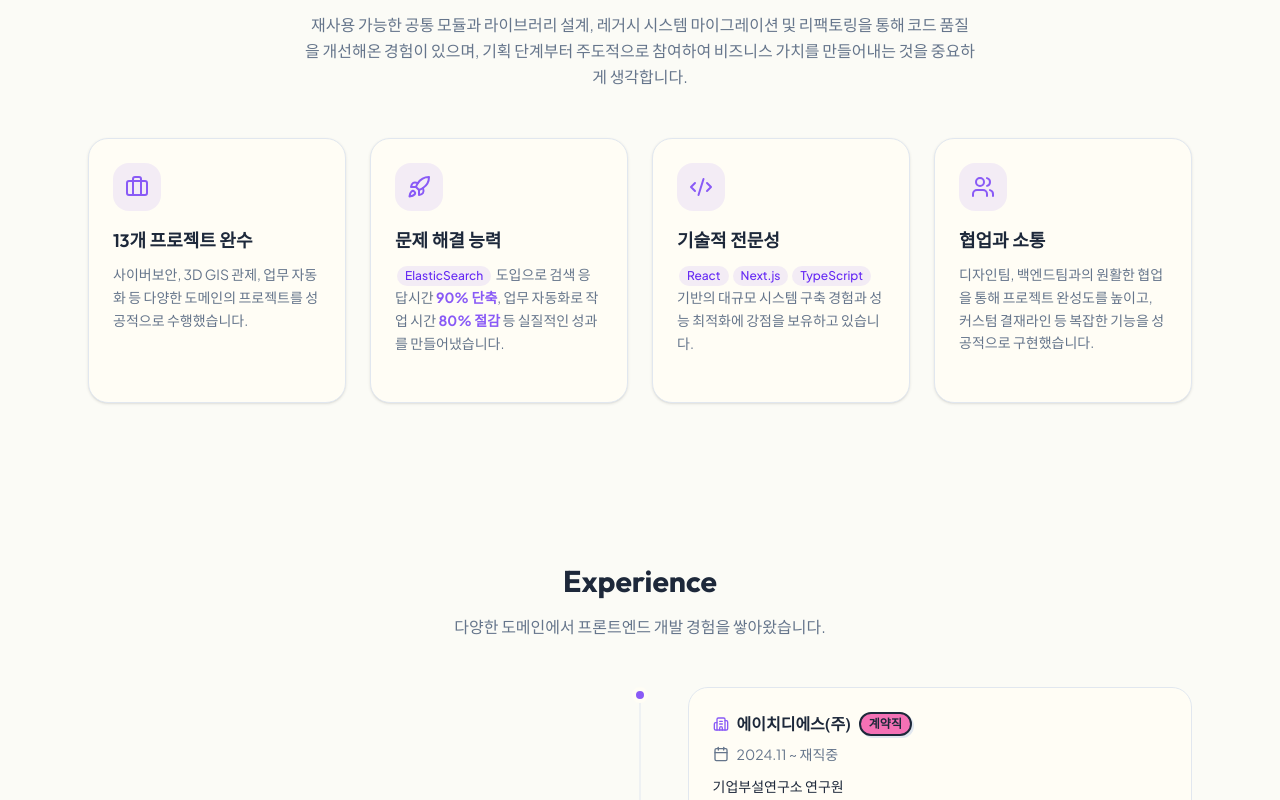
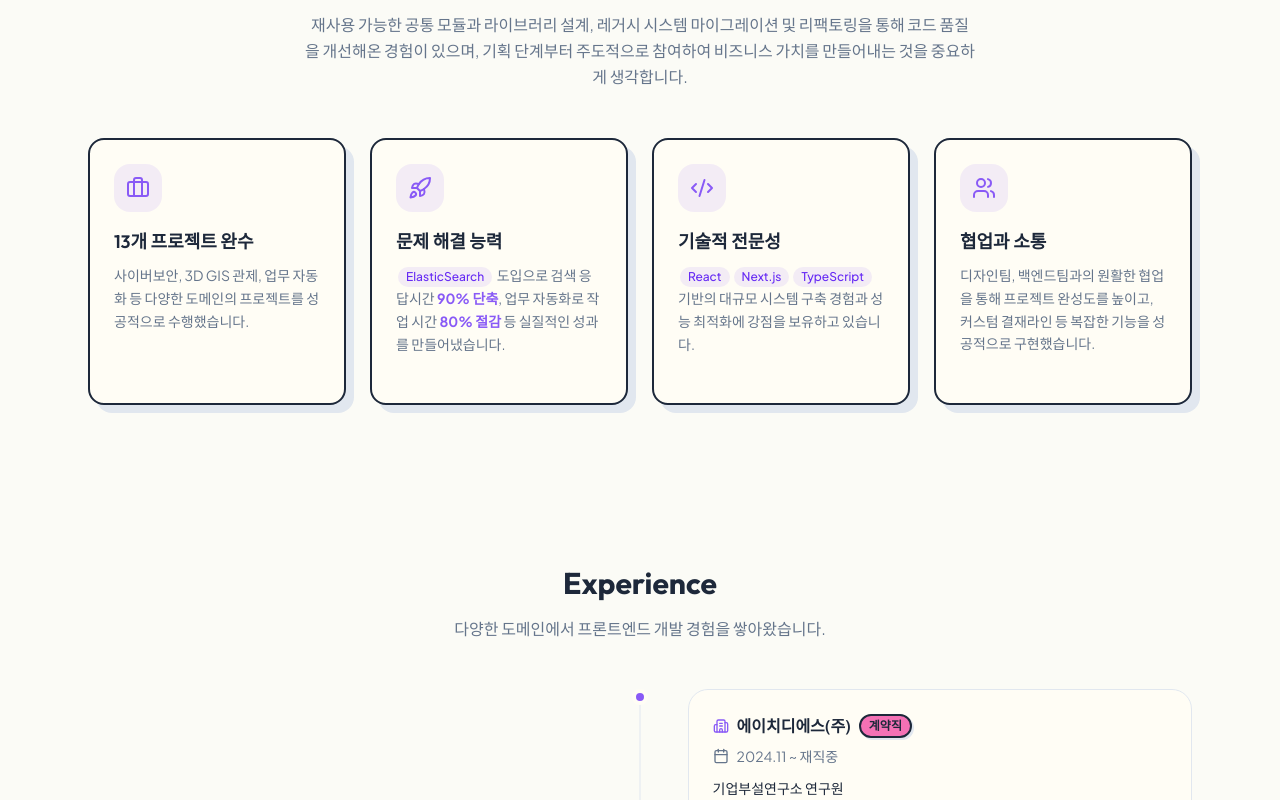
Before and after one commit to Kim-MJun/portfolio-draft-one, a React (Vite) app: page / in a window 1280 px wide. Shown: the part 920-1720 px from the top of the page. Built offline with nearby package versions, Linux system fonts and the light colour scheme; a web font is replaced by a local one.

Commit message:
feat: 카드/모달 스티커 스타일 적용
Ultraworked with [Sisyphus](https://github.com/code-yeongyu/oh-my-opencode)

Co-authored-by: Sisyphus <clio-agent@sisyphuslabs.ai>

```diff
--- a/src/components/ui/card.tsx
+++ b/src/components/ui/card.tsx
@@ -7,7 +7,7 @@ function Card({ className, ...props }: React.ComponentProps<'div'>) {
     <div
       data-slot='card'
       className={cn(
-        'bg-card text-card-foreground flex flex-col gap-6 rounded-xl border pb-6 shadow-sm',
+        'bg-card text-card-foreground flex flex-col gap-6 rounded-2xl border-2 border-foreground pb-6 shadow-[8px_8px_0px_hsl(var(--shadow-soft))]',
         className,
       )}
       {...props}
--- a/src/components/ui/dialog.tsx
+++ b/src/components/ui/dialog.tsx
@@ -59,7 +59,7 @@ function DialogContent({
       <DialogPrimitive.Content
         data-slot='dialog-content'
         className={cn(
-          'bg-background data-[state=open]:animate-in data-[state=closed]:animate-out data-[state=closed]:fade-out-0 data-[state=open]:fade-in-0 data-[state=closed]:zoom-out-95 data-[state=open]:zoom-in-95 fixed top-[50%] left-[50%] z-50 grid w-full max-w-[calc(100%-2rem)] translate-x-[-50%] translate-y-[-50%] gap-4 rounded-lg border p-6 shadow-lg duration-200 outline-none sm:max-w-lg',
+          'bg-background data-[state=open]:animate-in data-[state=closed]:animate-out data-[state=closed]:fade-out-0 data-[state=open]:fade-in-0 data-[state=closed]:zoom-out-95 data-[state=open]:zoom-in-95 fixed top-[50%] left-[50%] z-50 grid w-full max-w-[calc(100%-2rem)] translate-x-[-50%] translate-y-[-50%] gap-4 rounded-2xl border-2 border-foreground p-6 shadow-[8px_8px_0px_hsl(var(--shadow-hard))] duration-200 outline-none sm:max-w-lg',
           className,
         )}
         {...props}
```
